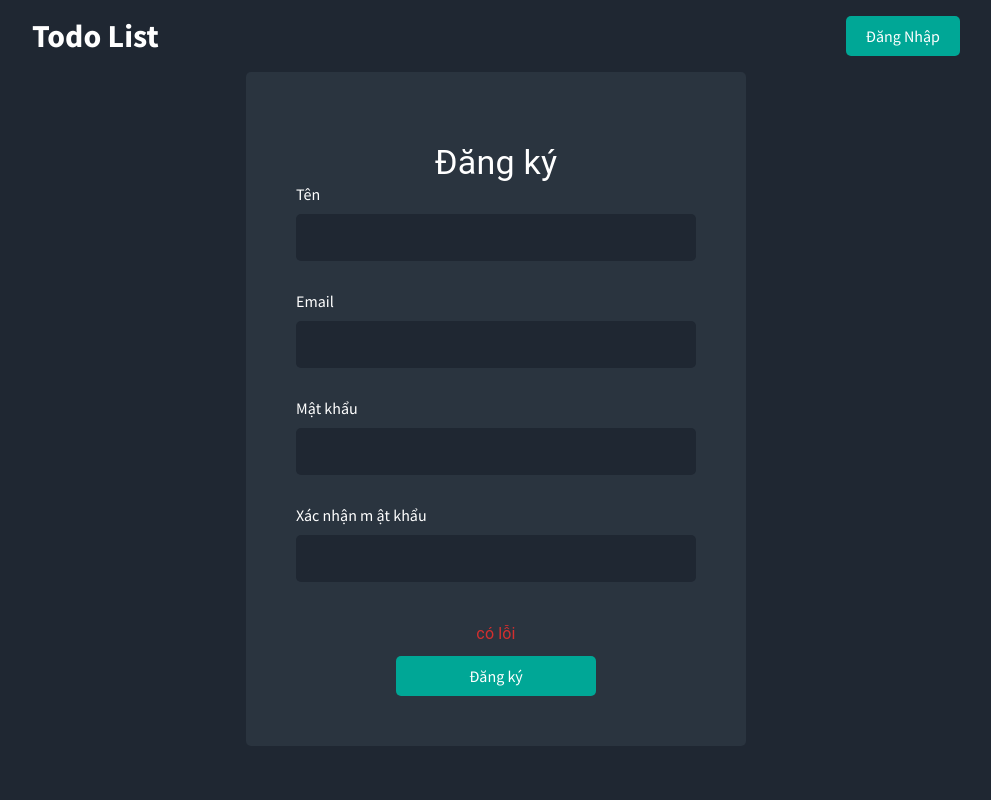
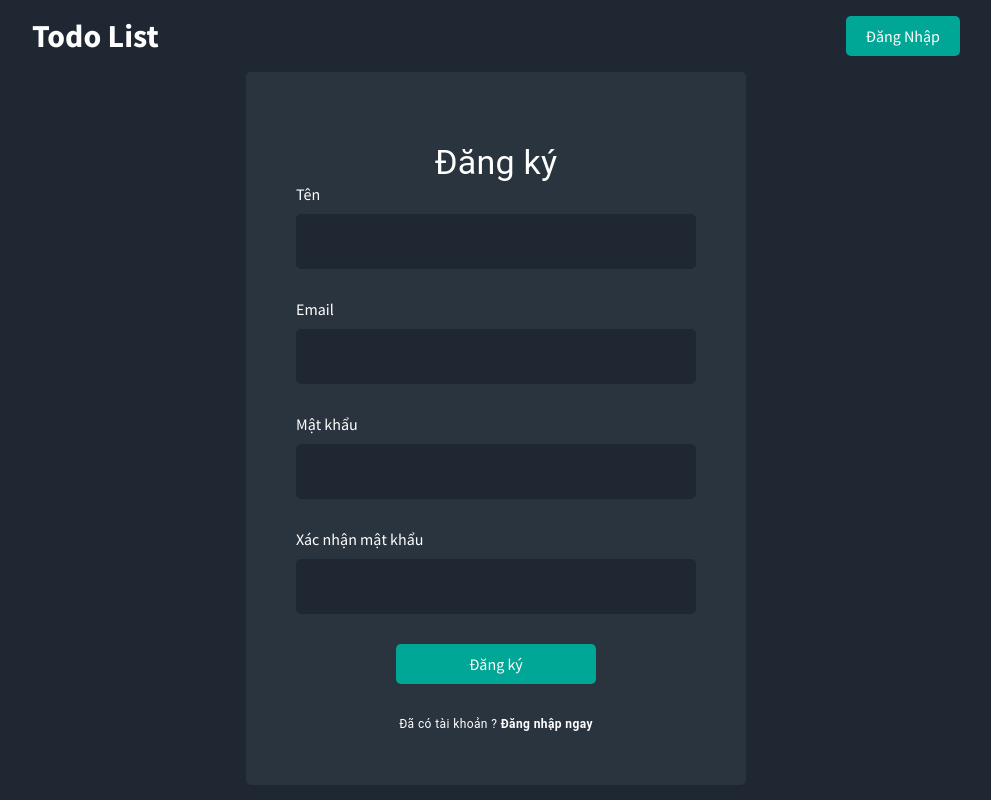
Before and after one commit to trongtuan99er/todo-fullstack-app, a React (Create React App) app in the folder client/: page /register in a window 1280 px wide. Shown: the whole page, without its empty margins (144-1135 px from the left). Built offline with nearby package versions, Linux system fonts and the light colour scheme; no server answers.

Commit message:
login and register

```diff
--- a/client/src/components/AuthBox.js
+++ b/client/src/components/AuthBox.js
@@ -2,6 +2,9 @@ import React from "react";
 import { makeStyles } from '@mui/styles';
 import { Box, Typography } from "@mui/material"
 import MyButton from './Mybutton'
+import { Link, useNavigate } from "react-router-dom";
+import axios from "axios";
+import { useGlobalContext } from "../context/GolobalContext";
 
 const useStyles = makeStyles({
   authBox: {
@@ -26,7 +29,8 @@ const useStyles = makeStyles({
       padding: 15,
       border: 'none',
       borderRadius: 5,
-      outline: 'none'
+      outline: 'none',
+      fontSize: '1.25rem'
     }
   },
   footer: {
@@ -36,35 +40,105 @@ const useStyles = makeStyles({
   },
   error: {
     fontSize: '1.25rem',
+  },
+  authRegister: {
+    fontSize: '1.5rem',
+    '& p': {
+      marginBottom: 0,
+    },
+    '& a': {
+      textDecoration: 'none',
+      color: '#fff',
+      fontWeight: 700,
+      transition: 'all .3s ease',
+      '&:hover': {
+        opacity: .7
+      }
+    }
   }
 })
 const AuthBox = ({register}) => {
+  const { getCurrentUser, user } = useGlobalContext();
+  const navigate = useNavigate();
+  const [email, setEmail] = React.useState("")
+  const [name, serName] = React.useState("")
+  const [password, setPassword] = React.useState("")
+  const [confirmPassword, setConfirmPassword] = React.useState("")
+
+  const [loading, setLoading] = React.useState(false)
+  const [errors, setErrors] = React.useState({})
+
+  React.useEffect(()=> {
+    if(user && navigate){
+      navigate("/dashboard");
+    }
+  },[user,navigate])
   const classes = useStyles()
+
+  const onSubmit = (e) => {
+    e.preventDefault();
+    setLoading(true);
+    let data = {};
+    if(register) {
+      data = {
+        name,
+        email,
+        password,
+        confirmPassword
+      }
+    }else{
+      data = {
+        email,
+        password
+      }
+    }
+    axios.post(register ? '/api/auth/register' : '/api/auth/login', data).then(()=>{
+      getCurrentUser();
+    }).catch(err => {
+      setLoading(false);
+
+      if(err?.response?.data) {
+        setErrors(err.response.data)
+      }
+    })
+  }
   return (
     <Box display='flex' alignItems='center' justifyContent='center'>
       <Box className={classes.authBox}>
         <Box mt='20px'>
           <Typography variant='h4' align="center">{register ? 'Đăng ký' : 'Đăng nhập'}</Typography>
         </Box>
-        <form>
+        <form onSubmit={onSubmit}>
           {register && (
               <Box className={classes.fieldInput}>
                 <label htmlFor="">Tên</label>
-                <input type="text" />
+                <input type="text" value={name} onChange={e => serName(e.target.value)} />
+                {errors.name && (
+                  <Typography variant="caption" color="error">{errors.name}</Typography>
+                )}
               </Box>
             )}
             <Box className={classes.fieldInput}>
               <label htmlFor="">Email</label>
-              <input type="text" />
+              <input type="text" value={email} onChange={e => setEmail(e.target.value)} />
+              {errors.email && (
+                  <Typography variant="caption" color="error">{errors.email}</Typography>
+                )}
             </Box>
             <Box className={classes.fieldInput}>
               <label htmlFor="">Mật khẩu</label>
-              <input type="password" />
+              <input type="password" value={password} onChange={e => setPassword(e.target.value)} />
+              {errors.password && (
+                  <Typography variant="caption" color="error">{errors.password}</Typography>
+                )}
             </Box>
             {register && (
               <Box className={classes.fieldInput}>
-                <label htmlFor="">Xác nhận m ật khẩu</label>
-                <input type="password" />
+                <label htmlFor="">Xác nhận mật khẩu</label>
+                <input type="password" value={confirmPassword} onChange={e => setConfirmPassword(e.target.value)} />
+                {errors.confirmPassword && (
+                  <Typography variant="caption" color="error">{errors.confirmPassword}</Typography>
+                )}
             </Box>
             )}
             <Box
@@ -74,17 +148,36 @@ const AuthBox = ({register}) => {
                 flexDirection='column'
                 className={classes.footer}
               >
+              {Object.keys(errors).length > 0 && (
                 <Typography
                   display='block'
                   color="error"
                   my='10px'
                   className={classes.error}
                 >
-                có lỗi
+                {register ? "Bạn vui lòng kiểm tra lại thông tin đăng ký" : errors.error}
                 </Typography>
-              <MyButton>
+              )}
+                <MyButton type='submit' disabled={loading}>
                   {register ? 'Đăng ký' : 'Đăng nhập'}
                 </MyButton>
+                {!register ? (
+                  <Box textAlign='center' marginTop='20px' className={classes.authRegister}>
+                    <Typography variant="caption" color="white">
+                      Chưa có tài khoản ? <Link to='/register'>
+                        Đăng ký ngay
+                      </Link>
+                    </Typography>
+                  </Box>
+                ) : (
+                  <Box textAlign='center' marginTop='20px' className={classes.authRegister}>
+                    <Typography variant="caption" color="white">
+                      Đã có tài khoản ? <Link to='/'>
+                        Đăng nhập ngay
+                      </Link>
+                    </Typography>
+                  </Box>
+                )}
             </Box>
         </form>
       </Box>
```
Lines whose indentation alone changed are shown as unchanged.
